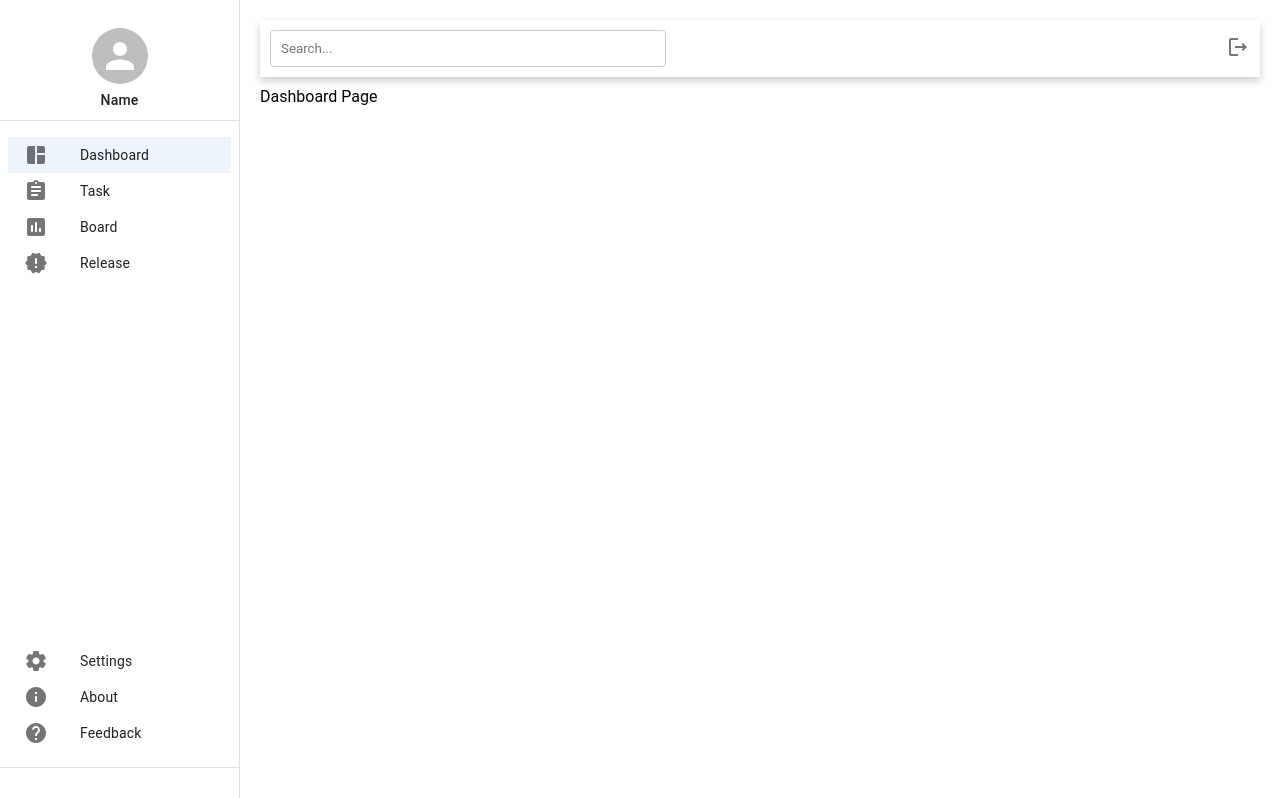
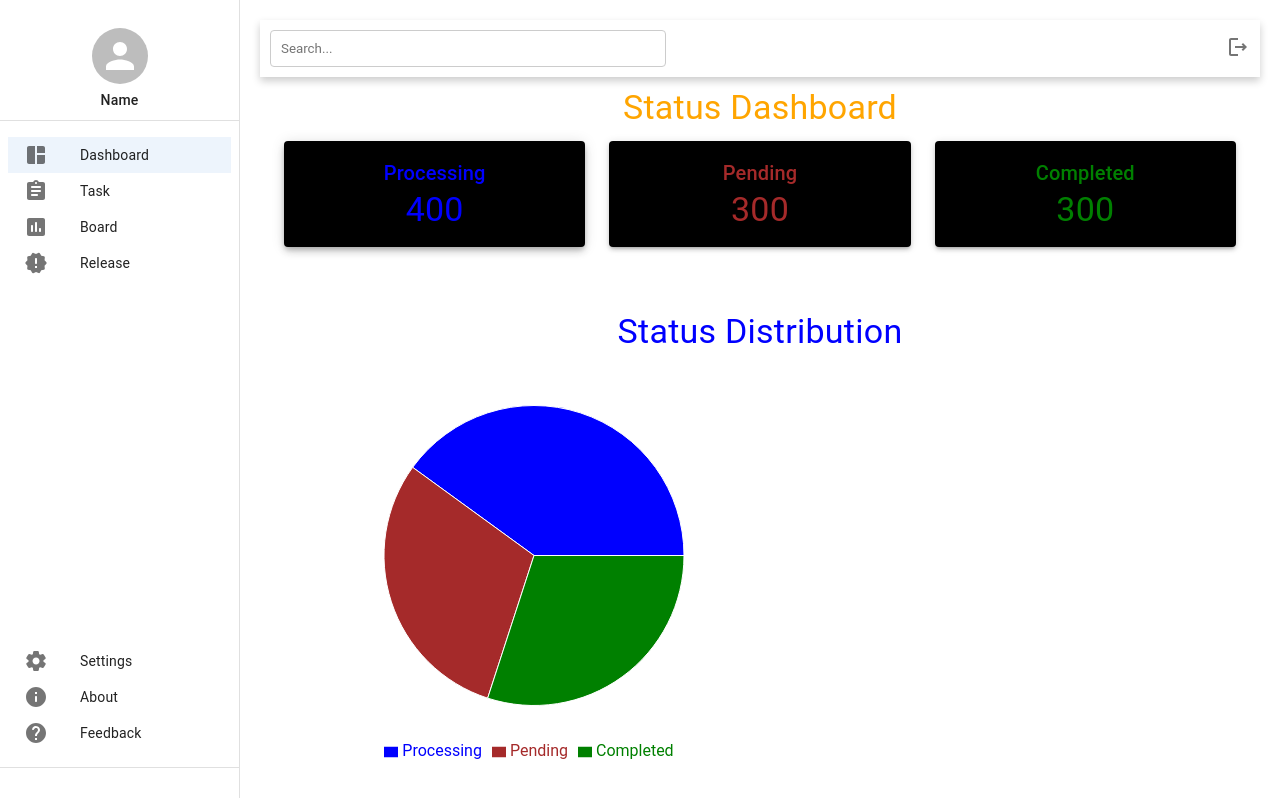
Before and after one commit to prabakaran03061998/march_24_project_management, a React (Create React App) app in the folder todolist/: page / in a window 1280 px wide. Built offline with nearby package versions, Linux system fonts and the light colour scheme; the HTML template or start-up script is replaced by a standard one.

Commit message:
Dashboard

```diff
--- a/todolist/package.json
+++ b/todolist/package.json
@@ -15,6 +15,7 @@
     "react-dom": "^18.3.1",
     "react-router-dom": "^6.26.1",
     "react-scripts": "5.0.1",
+    "recharts": "^2.12.7",
     "web-vitals": "^2.1.4"
   },
   "scripts": {
--- a/todolist/src/pages/dashboard-page.js
+++ b/todolist/src/pages/dashboard-page.js
@@ -1,8 +1,96 @@
+import React from 'react';
+import { Container, Grid, Paper, Typography, Box } from '@mui/material';
+import { PieChart, Pie, Cell, Tooltip, Legend, BarChart, XAxis, YAxis, Bar, CartesianGrid } from 'recharts';
 
-const DashboardPage = () =>{
-    return (<>
-        Dashboard Page
-    </>)
+
+///// set an arry for paper
+const data = [
+  { name: 'Processing', value: 400 },
+  { name: 'Pending', value: 300 },
+  { name: 'Completed', value: 300 },
+];
+///////
+
+///////// passing colors for chart //////
+const COLORS = ['blue', 'brown', 'green'];
+// const COLORS1 = ['blue', 'brown', 'green'];
+
+
+function Dashboard() {
+  return (
+    <Container>
+      <Typography variant="h4" gutterBottom align="center" color='orange'>
+        Status Dashboard
+      </Typography>
+      <Grid container spacing={3}>
+        <Grid item xs={12} md={4}>
+          <Paper elevation={3} sx={{ padding: 2, textAlign: 'center',color:'blue',background:'black',  boxShadow: 5,borderColor: 'blue'  }}>
+            <Typography variant="h6">Processing</Typography>
+            <Typography variant="h4">400</Typography>
+          </Paper>
+        </Grid>
+        <Grid item xs={12} md={4}>
+          <Paper elevation={3} sx={{ padding: 2, textAlign: 'center',color:'brown',background:'black' }}>
+            <Typography variant="h6">Pending</Typography>
+            <Typography variant="h4">300</Typography>
+          </Paper>
+        </Grid>
+        <Grid item xs={12} md={4}>
+          <Paper elevation={3} sx={{ padding: 2, textAlign: 'center',color:'green',background:'black' }}>
+            <Typography variant="h6">Completed</Typography>
+            <Typography variant="h4">300</Typography>
+          </Paper>
+        </Grid>
+      </Grid>
+
+
+{/************ char desingn   *********** */ }
+
+      <Box sx={{ marginTop: 8, textAlign: 'center',color:'blue' }}>
+        <Typography variant="h4" gutterBottom>
+          Status Distribution
+        </Typography>
+         <PieChart width={500} height={400}>
+          <Pie
+            data={data}
+            cx="50%"
+            cy="50%"
+            labelLine={false}
+            outerRadius={150}
+            fill="#8884d8"
+            dataKey="value"
+          >
+            {data.map((entry, index) => (
+              <Cell key={`cell-${index}`} fill={COLORS[index]} />
+            ))}
+          </Pie>
+          <Tooltip />
+          <Legend />
+
+
+
+        </PieChart>
+
+
+      </Box>
+
+      {/* {/* Bar Chart  */}
+       <Box sx={{ marginTop: 8, textAlign: 'center' }}>
+         <Typography variant="h4" gutterBottom color='brown'>
+          Status Distribution
+        </Typography>
+        <BarChart width={600} height={400} data={data}>
+          <CartesianGrid strokeDasharray="3 3" />
+          <XAxis dataKey="name" />
+          <YAxis />
+          <Tooltip />
+          <Legend />
+          <Bar dataKey="value" fill="green" />
+        </BarChart>
+      </Box>
+
+    </Container>
+  );
 }
 
-export default DashboardPage;
+export default Dashboard;
```
Also changed, not shown: 1 other file (tests, documents, lock files or other folders).
